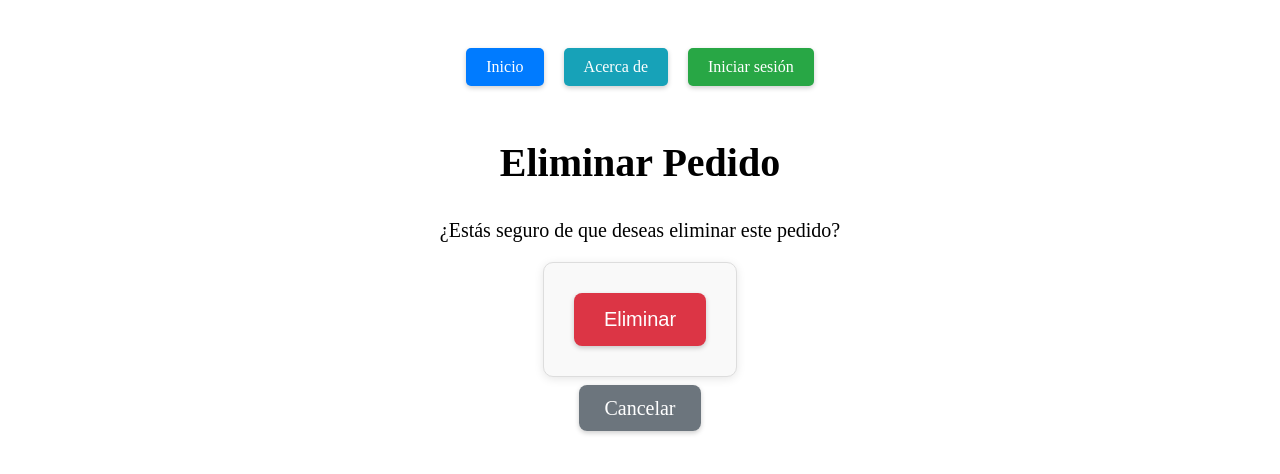
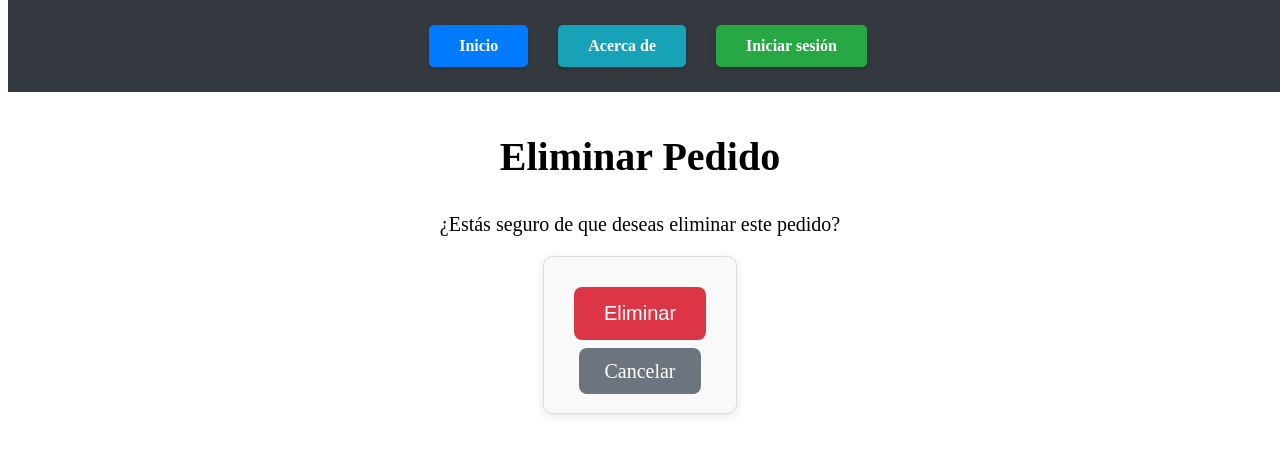
Before and after one commit to SalvaG67/TuPrimeraPagina-Breme, a Django app: page /pedidos/delete/41 in a window 1280 px wide. Shown: the top 474 px of the page. Run offline with Django 5.2, Linux system fonts and the light colour scheme; data comes from the database, SQL or seed files in the repository; both versions use the stored data as it was after the commit.

Commit message:
mejora visual

```diff
--- a/herreria/templates/herreria/base.html
+++ b/herreria/templates/herreria/base.html
@@ -4,76 +4,48 @@
     <meta charset="UTF-8">
     <meta name="viewport" content="width=device-width, initial-scale=1.0">
     <title>Document</title>
-    <style>
-        /* Agregamos un poco de estilo para alinear los botones */
-        .btn-container {
-            display: flex;
-            justify-content: center;
-            gap: 20px;
-            margin-top: 20px;
-        }
-
-        .btn-container .col {
-            display: flex;
-            align-items: center;  /* Asegura que todos los botones estén alineados verticalmente */
-            justify-content: center;
-        }
-
-        .btn {
-            padding: 10px 20px;
-            color: white;
-            text-decoration: none;
-            border-radius: 5px;
-            box-shadow: 0 2px 5px rgba(0, 0, 0, 0.2);
-            transition: background-color 0.3s;
-        }
-    </style>
 </head>
 <body>
-    <div class="container mt-4" style="padding: 20px; text-align: center;">
-        <div class="btn-container">
-            <div class="col">
-                <a class="btn" href="{% url 'inicio' %}" style="background-color: #007bff;">
+    <div style="background-color: #343a40; padding: 25px 0; position: fixed; top: 0; width: 100vw; z-index: 1000;">
+        <div style="display: flex; justify-content: center; gap: 30px; max-width: 1200px; margin: 0 auto;">
+            <a href="{% url 'inicio' %}"
+               style="color: white; text-decoration: none; padding: 12px 30px; background-color: #007bff; border-radius: 5px; font-weight: bold; box-shadow: 0 2px 5px rgba(0, 0, 0, 0.2);">
                 Inicio
             </a>
-            </div>
-            <div class="col">
-                <a class="btn" href="{% url 'about' %}" style="background-color: #17a2b8;">
+            <a href="{% url 'about' %}"
+               style="color: white; text-decoration: none; padding: 12px 30px; background-color: #17a2b8; border-radius: 5px; font-weight: bold; box-shadow: 0 2px 5px rgba(0, 0, 0, 0.2);">
                 Acerca de
             </a>
-            </div>
 
             {% if user.is_authenticated %}
-                <div class="col">
-                    <a class="btn" href="{% url 'listar_productos' %}" style="background-color: #28a745;">
+                <a href="{% url 'listar_productos' %}"
+                   style="color: white; text-decoration: none; padding: 12px 30px; background-color: #28a745; border-radius: 5px; font-weight: bold; box-shadow: 0 2px 5px rgba(0, 0, 0, 0.2);">
                     Productos
                 </a>
-                </div>
-                <div class="col">
-                    <a class="btn" href="{% url 'listar_pedidos' %}" style="background-color: #96661a;">
+                <a href="{% url 'listar_pedidos' %}"
+                   style="color: white; text-decoration: none; padding: 12px 30px; background-color: #96661a; border-radius: 5px; font-weight: bold; box-shadow: 0 2px 5px rgba(0, 0, 0, 0.2);">
                     Pedidos
                 </a>
-                </div>
-
-                <div class="col">
-                    <form method="POST" action="{% url 'logout' %}">
+                <form method="POST" action="{% url 'logout' %}" style="display: inline;">
                     {% csrf_token %}
-                        <button type="submit" class="btn" style="background-color: #ff0000;">
+                    <button type="submit"
+                            style="background-color: #ff0000; border: none; color: white; padding: 12px 30px; border-radius: 5px; font-weight: bold; cursor: pointer;">
                         Cerrar sesión
                     </button>
                 </form>
-                </div>
             {% else %}
-                <div class="col">
-                    <a class="btn" href="{% url 'login' %}" style="background-color: #28a745;">
+                <a href="{% url 'login' %}"
+                   style="color: white; text-decoration: none; padding: 12px 30px; background-color: #28a745; border-radius: 5px; font-weight: bold; box-shadow: 0 2px 5px rgba(0, 0, 0, 0.2);">
                     Iniciar sesión
                 </a>
-                </div>
             {% endif %}
         </div>
     </div>
 
+
+    <div style="margin-top: 80px; padding: 20px;">
         {% block content %}
-    {% endblock content %}
+        {% endblock %}
+    </div>
 </body>
 </html>
--- a/herreria/templates/herreria/pedido_confirm_delete.html
+++ b/herreria/templates/herreria/pedido_confirm_delete.html
@@ -5,17 +5,22 @@
         <h2 style="font-size: 2.5rem; font-weight: bold;">Eliminar Pedido</h2>
         <p style="font-size: 1.25rem;">¿Estás seguro de que deseas eliminar este pedido?</p>
 
-        <form method="post" style="display: inline-block; text-align: center; padding: 30px; border: 1px solid #ddd; border-radius: 10px; background-color: #f9f9f9; box-shadow: 0 2px 10px rgba(0, 0, 0, 0.1);">
+        <!-- Contenedor principal del formulario y el enlace -->
+        <div style="display: inline-block; padding: 30px; border: 1px solid #ddd; border-radius: 10px; background-color: #f9f9f9; box-shadow: 0 2px 10px rgba(0, 0, 0, 0.1);">
+
+            <form method="post" style="text-align: center;">
                 {% csrf_token %}
-            <button type="submit" class="btn btn-danger" style="font-size: 1.25rem; padding: 15px 30px; background-color: #dc3545; border: none; color: white; border-radius: 8px;">
+                <button type="submit" class="btn btn-danger" style="font-size: 1.25rem; padding: 15px 30px; background-color: #dc3545; border: none; color: white; border-radius: 8px; cursor: pointer;">
                     Eliminar
                 </button>
             </form>
 
             <div style="margin-top: 20px;">
-            <a href="{% url 'listar_pedidos' %}" class="btn btn-secondary" style="font-size: 1.25rem; padding: 12px 25px; background-color: #6c757d; color: white; border-radius: 8px; text-decoration: none;">
+                <a href="{% url 'listar_pedidos' %}" class="btn btn-secondary" style="font-size: 1.25rem; padding: 12px 25px; background-color: #6c757d; color: white; border-radius: 8px; text-decoration: none; cursor: pointer;">
                     Cancelar
                 </a>
             </div>
+
+        </div>
     </div>
 {% endblock %}
--- a/herreria/templates/herreria/producto_confirm_delete.html
+++ b/herreria/templates/herreria/producto_confirm_delete.html
@@ -6,11 +6,13 @@
     <p>¿Estás seguro de que deseas eliminar el producto "{{ object.nombre }}"?</p>
     <form method="post">
         {% csrf_token %}
-        <button type="submit" style="padding: 10px 20px; background-color: red; color: white; border: none; border-radius: 5px;">
+        <button type="submit" style="padding: 10px 20px; background-color: red; color: white; border: none; border-radius: 5px; cursor: pointer;">
             Eliminar
         </button>
     </form>
     <br>
-    <a href="{% url 'listar_productos' %}" style="padding: 8px 16px; background-color: gray; color: white; text-decoration: none; border-radius: 5px;">Cancelar</a>
+    <a href="{% url 'listar_productos' %}" style="padding: 8px 16px; background-color: gray; color: white; text-decoration: none; border-radius: 5px; cursor: pointer;">
+        Cancelar
+    </a>
 </div>
 {% endblock %}
--- a/herreria/templates/herreria/productos_list.html
+++ b/herreria/templates/herreria/productos_list.html
@@ -23,7 +23,7 @@
 
           <div style="text-align: center; margin-bottom: 10px;">
             {% if producto.imagen %}
-              <img src="{{ producto.imagen.url }}" alt="{{ producto.nombre }}" style="width: 500px; height: 400px; object-fit: cover; border-radius: 8px;">
+              <img src="{{ producto.imagen.url }}" alt="{{ producto.nombre }}" style="width: 300px; height: 300px; object-fit: cover; border-radius: 8px;">
             {% else %}
               <img src="/static/default-image.jpg" alt="Imagen no disponible" style="width: 100px; height: 100px; object-fit: cover; border-radius: 8px;">
             {% endif %}
```
Also changed, not shown: db.sqlite3, media/productos/D_NQ_NP_713688-MLA80549894832_112024-O.webp (added), media/productos/D_NQ_NP_873042-MLA80549639920_112024-O.webp (added), media/productos/D_NQ_NP_896996-MLA73714506133_122023-O.webp (added), media/productos/D_NQ_NP_954878-MLU73781783418_012024-O.webp (added), media/productos/D_NQ_NP_955466-MLA71925179814_092023-O.webp (added), media/productos/martillo.webp (added), media/productos/soldadora.webp (added). Lines whose indentation alone changed are shown as unchanged.
